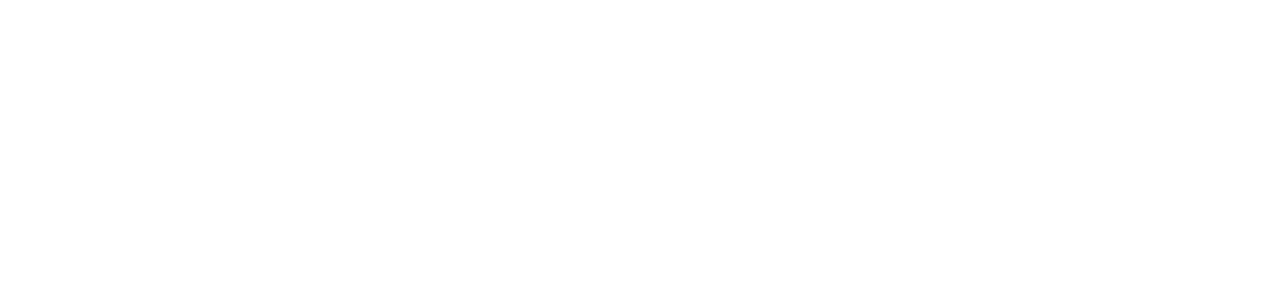
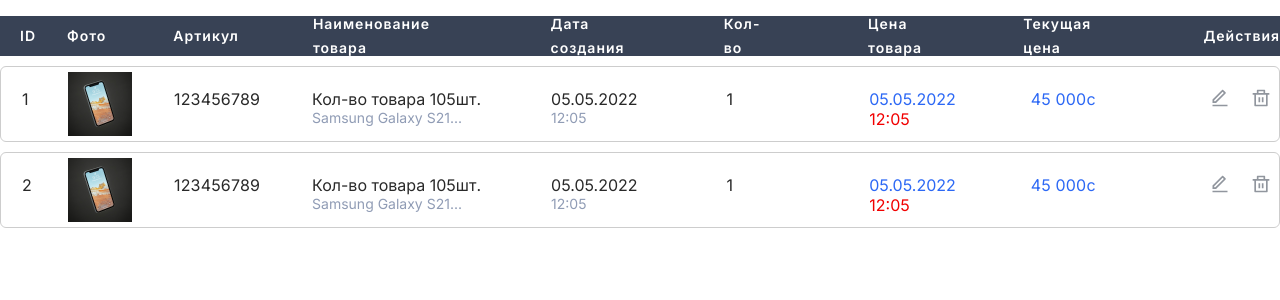
Before and after one commit to Nurtimax/gadgetarium, a React (Create React App) app: page / in a window 1280 px wide. Shown: the top 300 px of the page. Built offline with nearby package versions, Linux system fonts and the light colour scheme.

Commit message:
fixed conflicts and moved

```diff
--- a/src/App.jsx
+++ b/src/App.jsx
@@ -1,7 +1,12 @@
 import React from "react";
+import Table from "./components/Table";
 
 const App = () => {
-  return <div></div>;
+  return (
+    <div>
+      <Table />
+    </div>
+  );
 };
 
 export default App;
--- a/src/components/UI/Table.jsx
+++ b/src/components/Table.jsx
@@ -9,7 +9,7 @@
 } from "@mui/material";
 import { Table as ProductTable } from "@mui/material";
 import TableItem from "./TableItem";
-import { dataTables, titlesTables } from "../../utils/constants";
+import { dataTables, titlesTables } from "../utils/constants";
 
 const Table = () => {
   return (
```
Also changed, not shown: src/components/TableItem.jsx (renamed from src/components/UI/TableItem.jsx).
